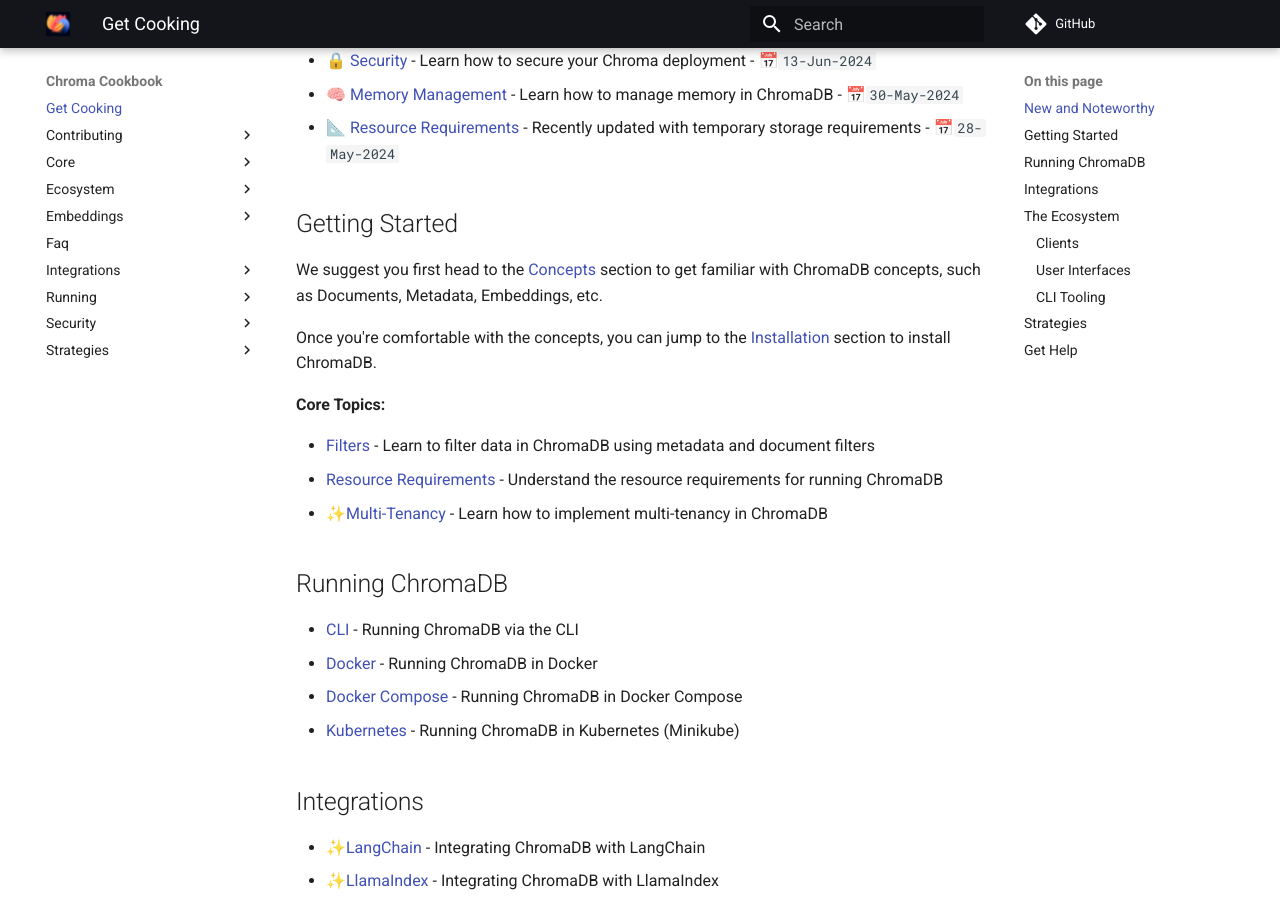
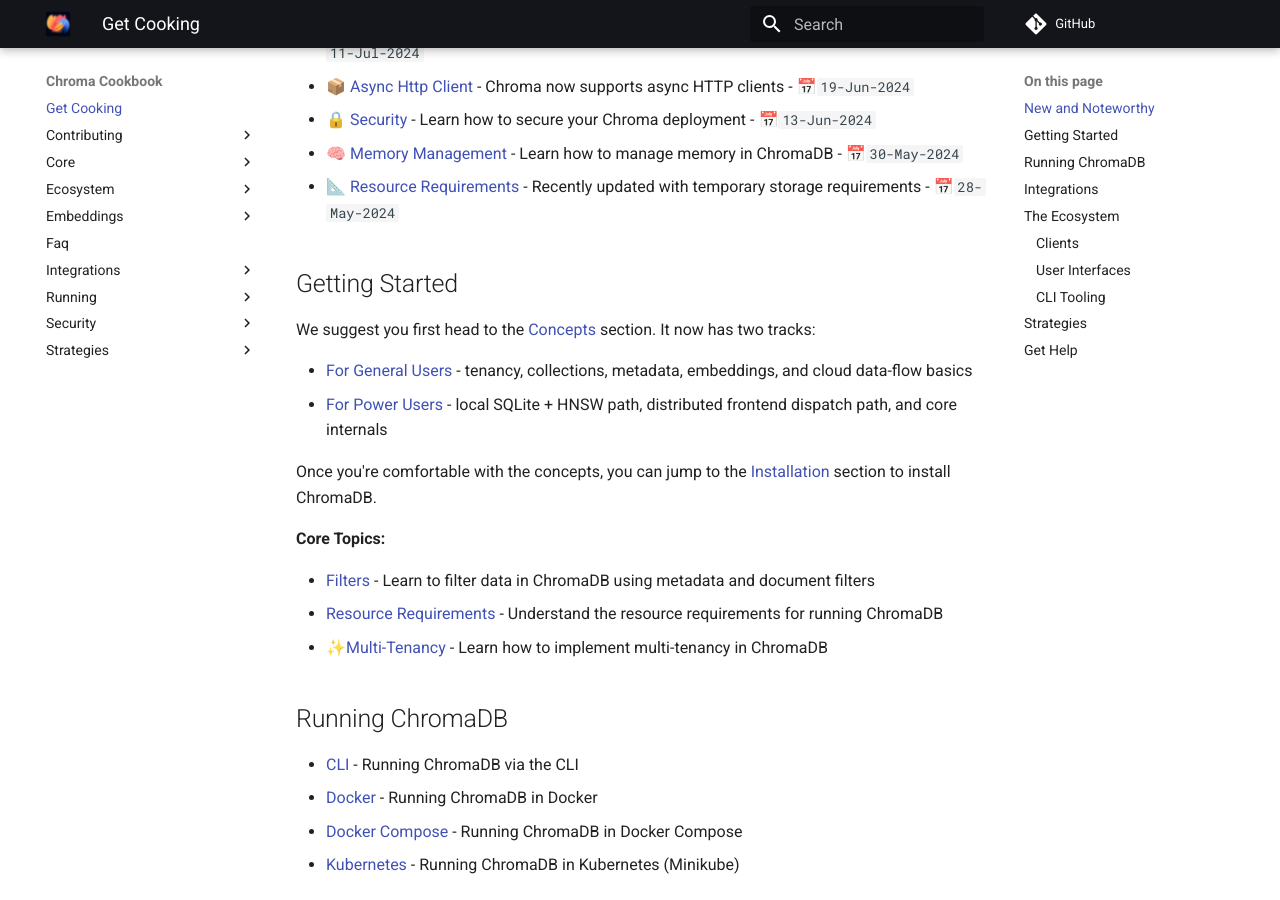
Before and after one commit to amikos-tech/chroma-cookbook, an MkDocs documentation site: the page built from docs/index.md, in a window 1280 px wide and 900 px high, scrolled down 1370 px. Built offline with MkDocs 1.6.1 and Material for MkDocs 9.7.7, drawn with Linux system fonts in a browser that asks for light colours; comment, search, counter and statistics services are not loaded; some of the changed text lies outside the part shown.

Commit message:
docs: highlight reworked core concepts on homepage

```diff
--- a/docs/index.md
+++ b/docs/index.md
@@ -13,6 +13,7 @@
 
 ## New and Noteworthy
 
+- 🧭 [Core Concepts](core/concepts.md) - Reworked into General vs Power Users tracks, with interactive local/distributed execution diagrams and data-flow visuals - 📅`19-Feb-2026`
 - 🎯 [Collections Query IDs](core/collections.md#constrain-query-candidates-by-id) - Documented `query(..., ids=...)` for restricting similarity search to specific records - 📅`17-Feb-2026`
 - 🔍 [Filters](core/filters.md) - Added multi-language filter examples and `$regex`/`$not_regex` operators - 📅`17-Feb-2026`
 - 🔧 [Installation](core/install.md) - Updated package names and added Go/Rust install examples - 📅`17-Feb-2026`
@@ -36,8 +37,10 @@
 
 ## Getting Started
 
-We suggest you first head to the [Concepts](core/concepts.md) section to get familiar with ChromaDB concepts, such as
-Documents, Metadata, Embeddings, etc.
+We suggest you first head to the [Concepts](core/concepts.md) section. It now has two tracks:
+
+- [For General Users](core/concepts.md#for-general-users) - tenancy, collections, metadata, embeddings, and cloud data-flow basics
+- [For Power Users](core/concepts.md#for-power-users) - local SQLite + HNSW path, distributed frontend dispatch path, and core internals
 
 Once you're comfortable with the concepts, you can jump to the [Installation](core/install.md) section to install
 ChromaDB.
```
